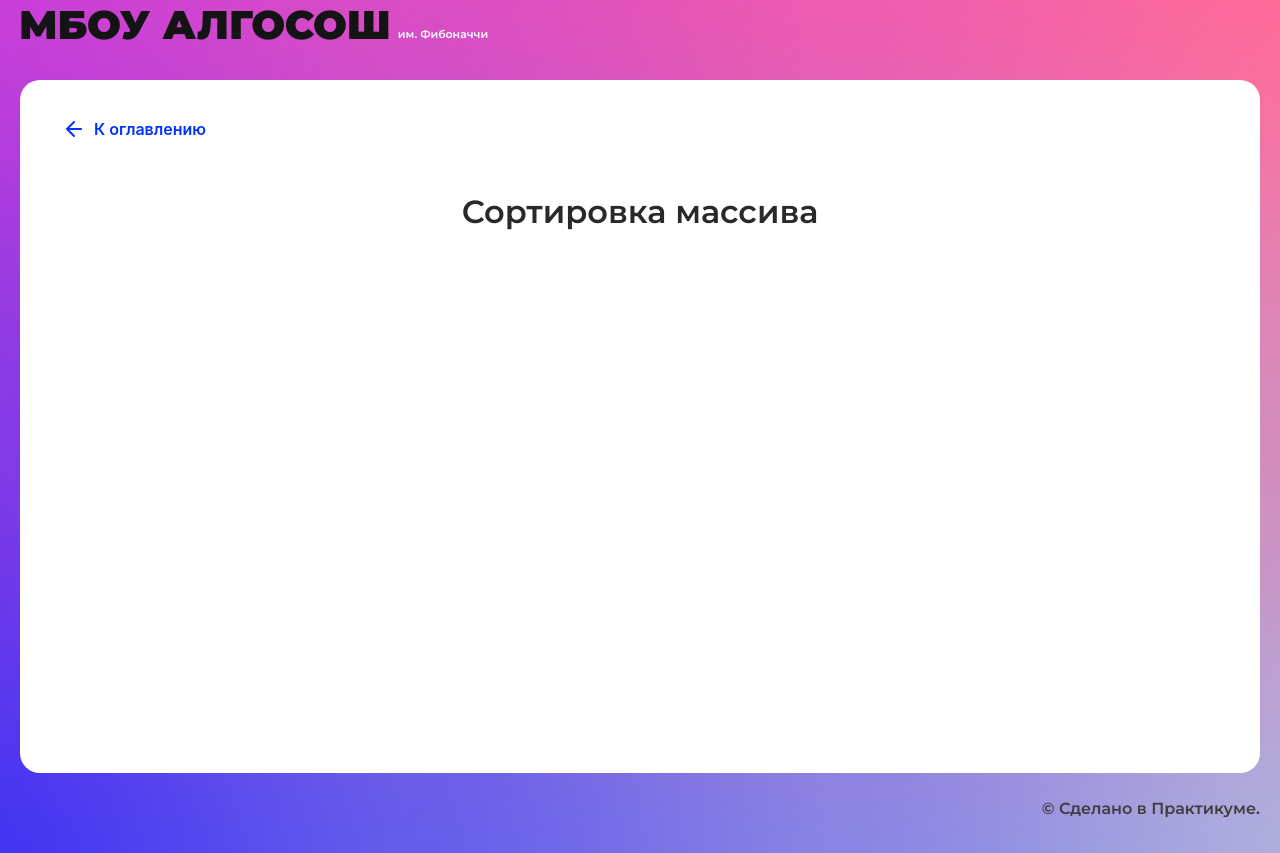
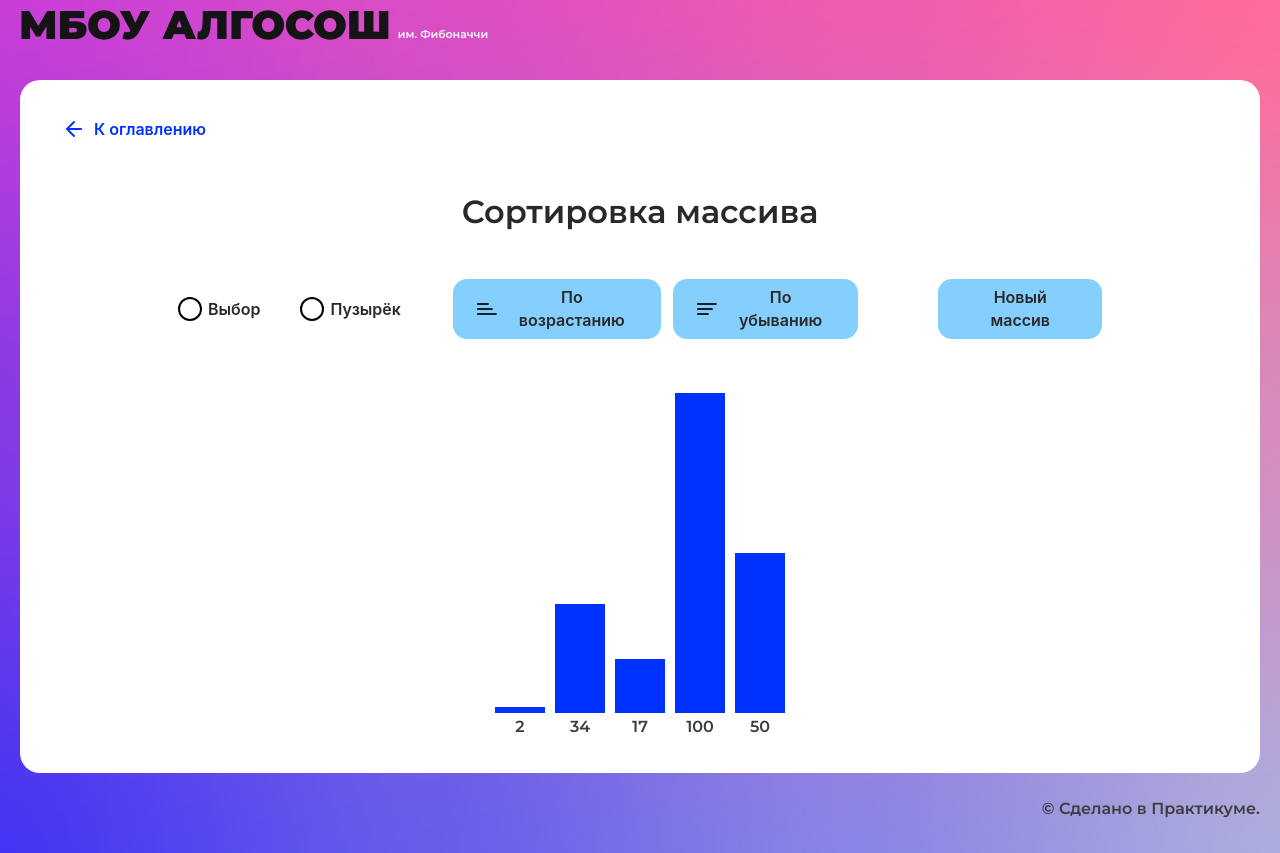
Before and after one commit to bvbsis/algososh, a React (Create React App) app: page /sorting in a window 1280 px wide. Built offline with nearby package versions, Linux system fonts and the light colour scheme.

Commit message:
feat/add-array-sorting-layout

```diff
--- a/src/components/fibonacci-page/fibonacci-page.module.css
+++ b/src/components/fibonacci-page/fibonacci-page.module.css
@@ -2,14 +2,14 @@
   display: flex;
   width: 522px;
   gap: 12px;
-  margin: auto;
+  margin: auto auto 74px;
 }
 
-.lettersContainer {
+.digitsContainer {
   display: flex;
   width: 944px;
   flex-wrap: wrap;
   gap: 16px;
-  margin: 74px auto auto;
+  margin: auto auto 48px;
 
 }
--- a/src/components/fibonacci-page/fibonacci-page.tsx
+++ b/src/components/fibonacci-page/fibonacci-page.tsx
@@ -28,20 +28,19 @@ export const FibonacciPage: React.FC = () => {
 
   const onButtonClick = useCallback(async () => {
     setIsLoading(true);
-    let arr: number[] = [];
-    let first = 1;
-    let second = 1;
-    setResult([first]);
-    for (let i = 0; i <= inputValue; i++) {
-      arr = [...arr, second];
-      setResult([...arr]);
+    let initial = 1;
+    let sum = initial;
+    let arr: number[] = [initial];
+    setResult(arr);
+    for (let i = 0; i < inputValue; i++) {
+      arr = [...arr, sum];
       await delay(500);
-      const temp = first;
-      first = second;
-      second = temp + second;
+      setResult(arr);
+      const temp = initial;
+      initial = sum;
+      sum = temp + sum;
     }
     setIsLoading(false);
-    console.log(inputValue);
   }, [inputValue]);
 
   return (
@@ -65,10 +64,18 @@ export const FibonacciPage: React.FC = () => {
       </div>
       <div
         style={{ justifyContent: justifyDigitsContainer }}
-        className={styles.lettersContainer}
+        className={styles.digitsContainer}
       >
-        {result.map((e, index) => (
-          <Circle letter={`${e}`} key={index} />
+        {result.slice(0, 10).map((e, index) => (
+          <Circle letter={`${e}`} key={index} index={index} />
+        ))}
+      </div>
+      <div
+        style={{ justifyContent: justifyDigitsContainer }}
+        className={styles.digitsContainer}
+      >
+        {result.slice(10, 20).map((e, index) => (
+          <Circle letter={`${e}`} key={index} index={index + 10} />
         ))}
       </div>
     </SolutionLayout>
--- /dev/null
+++ b/src/components/sorting-page/sorting-page.module.css
@@ -0,0 +1,19 @@
+.inputContainer {
+  display: flex;
+  align-items: center;
+  width: 924px;
+  margin: auto auto 48px;
+}
+
+.marginLeft40 {
+  margin-left: 40px;
+}
+
+.arrayContainer {
+  display: flex;
+  align-items: flex-end;
+  width: fit-content;
+  height: 348px;
+  gap: 10px;
+  margin: auto;
+}
--- a/src/components/sorting-page/sorting-page.tsx
+++ b/src/components/sorting-page/sorting-page.tsx
@@ -1,10 +1,51 @@
-import React from "react";
+import React, { useCallback, useState } from "react";
+import { Direction } from "../../types/direction";
+import { Button } from "../ui/button/button";
+import { Column } from "../ui/column/column";
+import { RadioInput } from "../ui/radio-input/radio-input";
 import { SolutionLayout } from "../ui/solution-layout/solution-layout";
+import styles from "./sorting-page.module.css";
 
 export const SortingPage: React.FC = () => {
+  const [array, setArray] = useState<number[]>([2, 34, 17, 100, 50]);
+  const [isLoading, setIsLoading] = useState<boolean>(false)
+
+  const generateArray = useCallback(() => {
+    const newArr: number[] = [];
+    let newArrLength = Math.floor(Math.random() * 15) + 3;
+    while (newArrLength > 0) {
+      newArr.push(Math.floor(Math.random() * 101));
+      newArrLength--;
+    }
+    setArray(newArr);
+  }, []);
+
   return (
     <SolutionLayout title="Сортировка массива">
-
+      <div className={styles.inputContainer}>
+        <RadioInput disabled={isLoading} label="Выбор" />
+        <RadioInput disabled={isLoading} extraClass={styles.marginLeft40} label="Пузырёк" />
+        <Button
+          sorting={Direction.Ascending}
+          style={{ marginLeft: 52 }}
+          text="По возрастанию"
+        />
+        <Button
+          sorting={Direction.Descending}
+          style={{ marginLeft: 12 }}
+          text="По убыванию"
+        />
+        <Button
+          style={{ marginLeft: 80, flexGrow: 2 }}
+          onClick={generateArray}
+          text="Новый массив"
+        />
+      </div>
+      <div className={styles.arrayContainer}>
+        {array.map((e, index) => (
+          <Column key={index} index={e} />
+        ))}
+      </div>
     </SolutionLayout>
   );
 };
```
